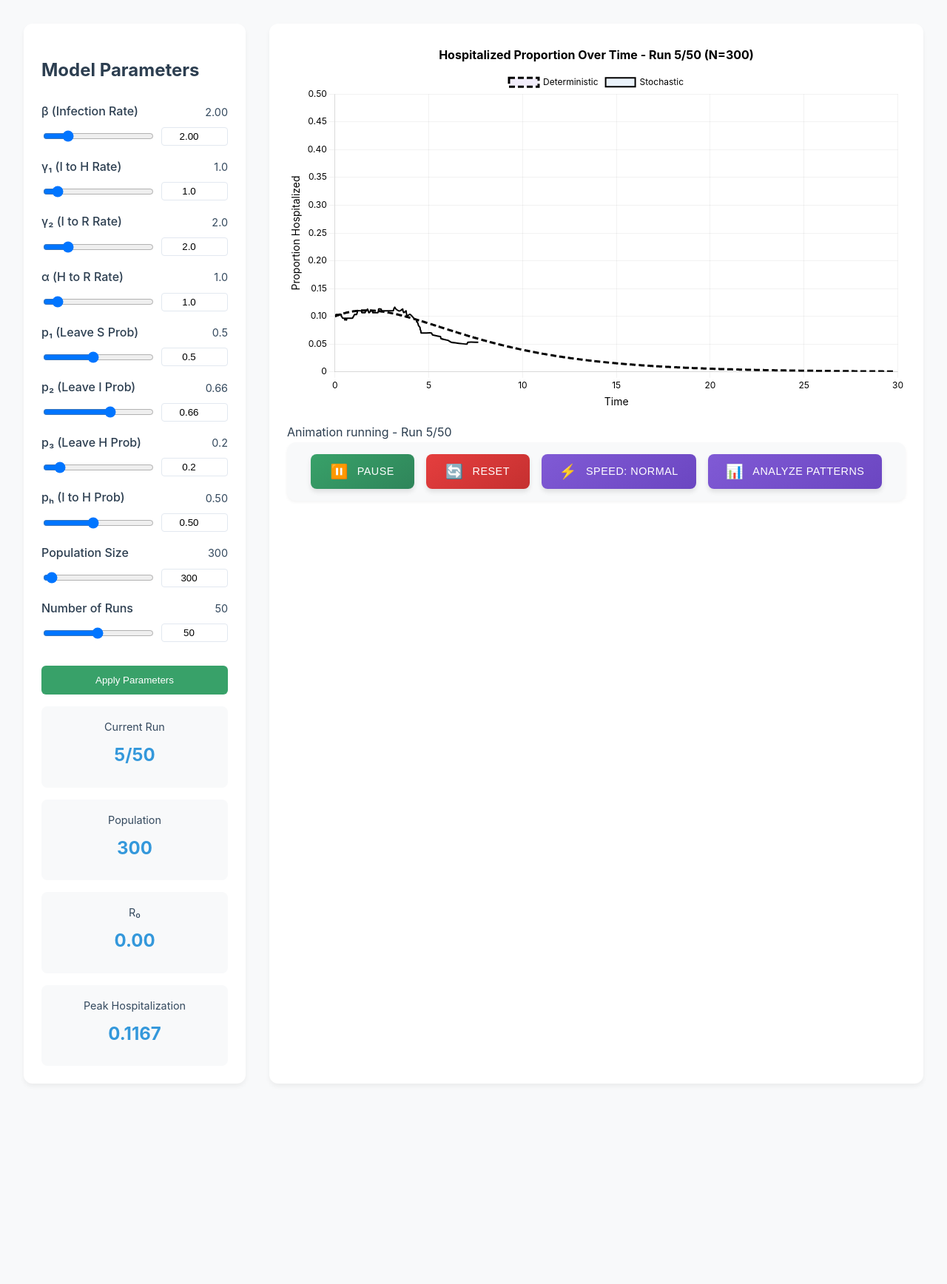
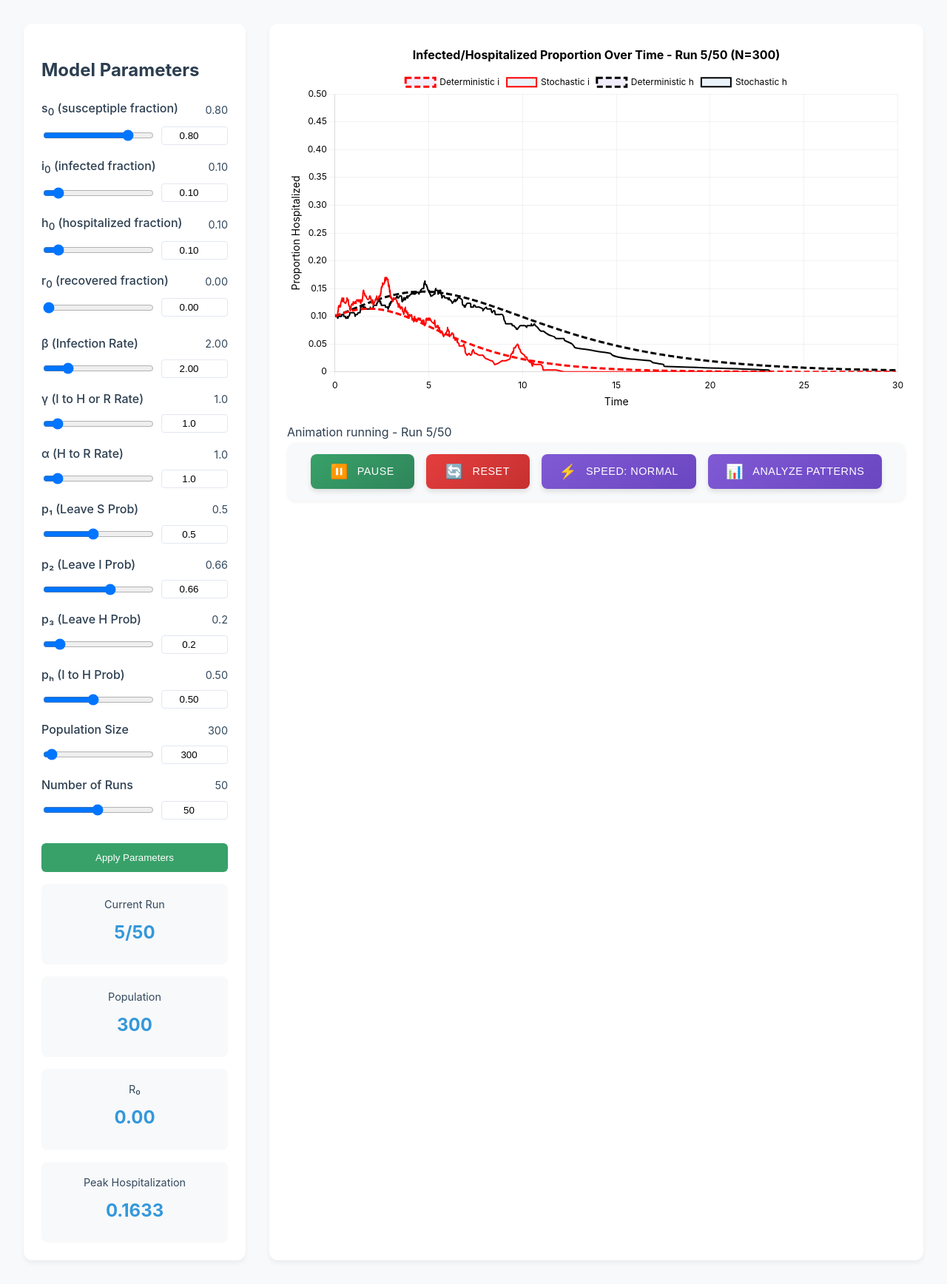
Before and after one commit to Swagle7/swagle7.github.io, a Jekyll site: the page sihrvsODE-model.html, which Jekyll copies as it is, in a window 1280 px wide. Shown: the whole page at 74% size. Built offline with Jekyll 4.4.1, drawn with Linux system fonts in a browser that asks for light colours; before the commit the page ends 1497 px from its top, so only the background shows below that.

Commit message:
Update sihrvsODE-model.html

```diff
--- a/sihrvsODE-model.html
+++ b/sihrvsODE-model.html
@@ -15,6 +15,8 @@
             --background-color: #f8f9fa;
             --deterministic-color: #805ad5;
             --stochastic-color: #3182ce;
+            --deterministic_i-color: #ff0000;
+            --stochastic_i-color: #ff0000;
             --success-color: #38a169;
             --error-color: #e53e3e;
             --border-color: #e2e8f0;
@@ -355,6 +357,54 @@
     <div class="container">
         <div class="sidebar">
             <h2>Model Parameters</h2>
+
+            <div class="parameter-group">
+                <div class="parameter-label">
+                  <span class="parameter-name">s<sub>0</sub> (susceptiple fraction)</span>
+                  <span class="parameter-value" id="s0-value">0.80</span>
+                </div>
+                <div class="parameter-input">
+                  <input type="range" id="s0" min="0" max="1" step="0.01" value="0.80">
+                  <input type="number" id="s0-number" min="0" max="1" step="0.001" value="0.80" style="width: 80px;">
+                </div>
+              </div>
+
+              <!-- Initial infected proportion -->
+              <div class="parameter-group">
+                <div class="parameter-label">
+                  <span class="parameter-name">i<sub>0</sub> (infected fraction)</span>
+                  <span class="parameter-value" id="i0-value">0.10</span>
+                </div>
+                <div class="parameter-input">
+                  <input type="range" id="i0" min="0" max="1" step="0.01" value="0.10">
+                  <input type="number" id="i0-number" min="0" max="1" step="0.001" value="0.10" style="width: 80px;">
+                </div>
+              </div>
+
+              <!-- Initial hospitalized proportion -->
+              <div class="parameter-group">
+                <div class="parameter-label">
+                  <span class="parameter-name">h<sub>0</sub> (hospitalized fraction)</span>
+                  <span class="parameter-value" id="h0-value">0.10</span>
+                </div>
+                <div class="parameter-input">
+                  <input type="range" id="h0" min="0" max="1" step="0.01" value="0.10">
+                  <input type="number" id="h0-number" min="0" max="1" step="0.001" value="0.10" style="width: 80px;">
+                </div>
+              </div>
+
+              <!-- Initial recovered proportion -->
+              <div class="parameter-group">
+                <div class="parameter-label">
+                  <span class="parameter-name">r<sub>0</sub> (recovered fraction)</span>
+                  <span class="parameter-value" id="r0-value">0.00</span>
+                </div>
+                <div class="parameter-input">
+                  <input type="range" id="r0" min="0" max="1" step="0.01" value="0.00">
+                  <input type="number" id="r0-number" min="0" max="1" step="0.001" value="0.00" style="width: 80px;">
+                </div>
+              </div>
+
             <div class="parameter-controls">
                 <div class="parameter-group">
                     <div class="parameter-label">
@@ -369,23 +419,12 @@
 
                 <div class="parameter-group">
                     <div class="parameter-label">
-                        <span class="parameter-name">γ₁ (I to H Rate)</span>
-                        <span class="parameter-value" id="gamma1-value">1.0</span>
+                        <span class="parameter-name">γ (I to H or R Rate)</span>
+                        <span class="parameter-value" id="gamma-value">1.0</span>
                     </div>
                     <div class="parameter-input">
-                        <input type="range" id="gamma1" min="0.1" max="10" step="0.01" value="1.0">
-                        <input type="number" id="gamma1-number" min="0.1" max="10" step="0.001" value="1.0" style="width: 80px;">
-                    </div>
-                </div>
-
-                <div class="parameter-group">
-                    <div class="parameter-label">
-                        <span class="parameter-name">γ₂ (I to R Rate)</span>
-                        <span class="parameter-value" id="gamma2-value">2.0</span>
-                    </div>
-                    <div class="parameter-input">
-                        <input type="range" id="gamma2" min="0.1" max="10" step="0.01" value="2.0">
-                        <input type="number" id="gamma2-number" min="0.1" max="10" step="0.001" value="2.0" style="width: 80px;">
+                        <input type="range" id="gamma" min="0.1" max="10" step="0.01" value="1.0">
+                        <input type="number" id="gamma-number" min="0.1" max="10" step="0.001" value="1.0" style="width: 80px;">
                     </div>
                 </div>
 
@@ -469,6 +508,7 @@
                 <button id="applyParams" class="apply-button">Apply Parameters</button>
             </div>
 
+
             <div class="stats">
                 <div class="stat-card">
                     <div class="stat-label">Current Run</div>
@@ -480,7 +520,7 @@
                 </div>
                 <div class="stat-card">
                     <div class="stat-label">R₀</div>
-                    <div class="stat-value" id="r0Value">1.90</div>
+                    <div class="stat-value" id="R_0-value">1.90</div>
                 </div>
                 <div class="stat-card">
                     <div class="stat-label">Peak Hospitalization</div>
@@ -565,8 +605,7 @@
         // SIHR model parameters
         const params = {
             beta: 2.00,     // infection rate
-            gamma1: 1.0,   // I to H rate
-            gamma2: 2.0,   // I to R rate
+            gamma: 1.0,   // I to H rate
             alpha: 1.0,    // H to R rate
             p1: 0.5,       // probability of infection
             p2: 0.66,       // probability of leaving I
@@ -578,7 +617,7 @@
             h0: 0.1,       // initial hospitalized proportion
             r0: 0.0,       // initial recovered proportion
             N: 300,
-            r0_value: 0    // Add R₀ value to params
+            R_0_value: 0    // Add R₀ value to params
         };
 
         // Population size
@@ -599,11 +638,12 @@
         let chart = null;
 
         // Calculate R0
-        const R0 = params.p1 * params.beta / (params.p2 * (params.ph * params.gamma1 + (1 - params.ph) * params.gamma2));
+        const R_0 = params.p1 * params.beta / (params.p2 * params.gamma);
+
 
         // Validate parameters
         function validateParameters(params) {
-            if ([params.beta, params.gamma1, params.gamma2, params.alpha].some(x => x <= 0)) {
+            if ([params.beta, params.gamma, params.alpha].some(x => x <= 0)) {
                 throw new Error('All rates must be positive');
             }
             if ([params.p1, params.p2, params.p3, params.ph].some(x => x <= 0 || x > 1)) {
@@ -619,7 +659,7 @@
             console.log(`🎲 Running stochastic simulation ${runNumber}/${totalRuns}`);
 
             // Calculate R₀ for this run
-            const r0 = params.p1 * params.beta / (params.p2 * (params.ph * params.gamma1 + (1 - params.ph) * params.gamma2));
+            const R_0 = params.p1 * params.beta / (params.p2 * params.gamma);
 
             // Initial conditions
             let s = Math.round(params.s0 * N);
@@ -631,18 +671,17 @@
                 s += N - total;
             }
 
-            const T = [0];
-            const H_prop = [h / N];
+            const T = [0], I_prop = [i / N], H_prop = [h / N];
             let t = 0;
 
             // Main simulation loop
-            while (i > 0 && t < params.tmax) {
+            while ((i > 0 || h > 0) && t < params.tmax)  {
                 const nS = s, nI = i, nH = h;
 
                 // Calculate event rates
                 const infectionRate = params.p1 * params.beta * nS * nI / N;
-                const toHospitalRate = params.p2 * params.ph * params.gamma1 * nI;
-                const toRecoveredFromIRate = params.p2 * (1 - params.ph) * params.gamma2 * nI;
+                const toHospitalRate = params.p2 * params.ph * params.gamma * nI;
+                const toRecoveredFromIRate = params.p2 * (1 - params.ph) * params.gamma * nI;
                 const toRecoveredFromHRate = params.p3 * params.alpha * nH;
                 const totalRate = infectionRate + toHospitalRate + toRecoveredFromIRate + toRecoveredFromHRate;
 
@@ -672,15 +712,11 @@
                 }
 
                 T.push(t);
+                I_prop.push(i / (s + i + h + r));
                 H_prop.push(h / (s + i + h + r));
             }
 
-            return {
-                T,
-                H_prop,
-                maxH: Math.max(...H_prop),
-                r0: r0  // Add R₀ to the results
-            };
+            return { T, I_prop, H_prop, maxI: Math.max(...I_prop), maxH: Math.max(...H_prop) };
         }
 
         // Deterministic SIHR model (RK4 integration)
@@ -698,9 +734,9 @@
 
                     // ODE system
                     const dsdt = -params.p1 * params.beta * s * i;
-                    const didt = params.p1 * params.beta * s * i - params.p2 * (params.ph * params.gamma1 + (1 - params.ph) * params.gamma2) * i;
-                    const dhdt = params.p2 * params.ph * params.gamma1 * i - params.p3 * params.alpha * h;
-                    const drdt = params.p2 * (1 - params.ph) * params.gamma2 * i + params.p3 * params.alpha * h;
+                    const didt = params.p1 * params.beta * s * i - params.p2 * params.gamma * i;
+                    const dhdt = params.p2 * params.ph * params.gamma * i - params.p3 * params.alpha * h;
+                    const drdt = params.p2 * (1 - params.ph) * params.gamma * i + params.p3 * params.alpha * h;
 
                     // Euler method (simplified for performance)
                     const yNext = [
@@ -770,20 +806,18 @@
         function updateChart() {
             if (!chart || !results[currentRun]) return;
 
-            chart.data.datasets[1].data = results[currentRun].T.map((t, i) => ({
-                x: t,
-                y: results[currentRun].H_prop[i]
-            }));
+            chart.data.datasets[1].data = results[currentRun].T.map((t, i) => ({ x: t, y: results[currentRun].I_prop[i] }));
+            chart.data.datasets[3].data = results[currentRun].T.map((t, i) => ({ x: t, y: results[currentRun].H_prop[i] }));
 
-            chart.options.plugins.title.text = `Hospitalized Proportion Over Time - Run ${currentRun + 1}/${totalRuns} (N=${N})`;
-            chart.update('none'); // No animation for smoother performance
+            chart.options.plugins.title.text = `Infected/Hospitalized Proportion Over Time - Run ${currentRun + 1}/${totalRuns} (N=${N})`;
+            chart.update('none');
         }
 
         // Update statistics display
         function updateStatistics() {
             document.getElementById('currentRun').textContent = `${currentRun + 1}/${totalRuns}`;
             document.getElementById('populationSize').textContent = N;
-            document.getElementById('r0Value').textContent = params.r0_value.toFixed(2);
+            document.getElementById('R_0-value').textContent = params.R_0_value.toFixed(2);
 
             if (results[currentRun]) {
                 const maxH = Math.max(...results[currentRun].H_prop);
@@ -822,12 +856,13 @@
             document.getElementById(`${paramName}-value`).textContent = value;
             document.getElementById(`${paramName}`).value = value;
             document.getElementById(`${paramName}-number`).value = value;
-            params.r0_value = calculateR0(params);
-            document.getElementById('r0Value').textContent = params.r0_value.toFixed(2);
+            params.R_0_value = calculateR0(params);
+            document.getElementById('R_0-value').textContent = params.R_0_value.toFixed(2);
+
         }
 
         // Set up event listeners for all parameters
-        ['beta', 'gamma1', 'gamma2', 'alpha', 'p1', 'p2', 'p3', 'ph'].forEach(param => {
+        ['s0','i0','r0','h0','beta', 'gamma', 'alpha', 'p1', 'p2', 'p3', 'ph'].forEach(param => {
             const rangeInput = document.getElementById(param);
             const numberInput = document.getElementById(`${param}-number`);
 
@@ -949,7 +989,7 @@
                 validateParameters(params);
 
                 // Calculate R₀ once when parameters are applied
-                params.r0_value = calculateR0(params);
+                params.R_0_value = calculateR0(params);
 
                 // Clear existing results
                 results.length = 0;
@@ -1016,12 +1065,37 @@
                     chart.destroy();
                 }
 
+                const icolor = getComputedStyle(document.documentElement)
+                    .getPropertyValue('--deterministic_i-color')
+                    .trim();
+
                 chart = new Chart(ctx, {
                     type: 'line',
                     data: {
                         datasets: [
                             {
-                                label: 'Deterministic',
+                                label: 'Deterministic i',
+                                data: detResult.T.map((t, i) => ({ x: t, y: detResult.I_prop[i] })),
+                                borderColor: icolor,
+                                backgroundColor: 'rgba(128, 90, 213, 0.1)',
+                                borderDash: [8, 4],
+                                borderWidth: 3,
+                                pointRadius: 0,
+                                fill: false,
+                                tension: 0.1
+                            },
+                            {
+                                label: 'Stochastic i',
+                                data: results[0].T.map((t, i) => ({ x: t, y: results[0].I_prop[i] })),
+                                borderColor: icolor,
+                                backgroundColor: 'rgba(49, 130, 206, 0.1)',
+                                borderWidth: 2,
+                                pointRadius: 0,
+                                fill: false,
+                                tension: 0.2
+                            },
+                            {
+                                label: 'Deterministic h',
                                 data: detResult.T.map((t, i) => ({ x: t, y: detResult.H_prop[i] })),
                                 borderColor: 'var(--deterministic-color)',
                                 backgroundColor: 'rgba(128, 90, 213, 0.1)',
@@ -1032,7 +1106,7 @@
                                 tension: 0.1
                             },
                             {
-                                label: 'Stochastic',
+                                label: 'Stochastic h',
                                 data: results[0].T.map((t, i) => ({ x: t, y: results[0].H_prop[i] })),
                                 borderColor: 'var(--stochastic-color)',
                                 backgroundColor: 'rgba(49, 130, 206, 0.1)',
```
Also changed, not shown: other parts of sihrvsODE-model.html (+20 -5 lines).
